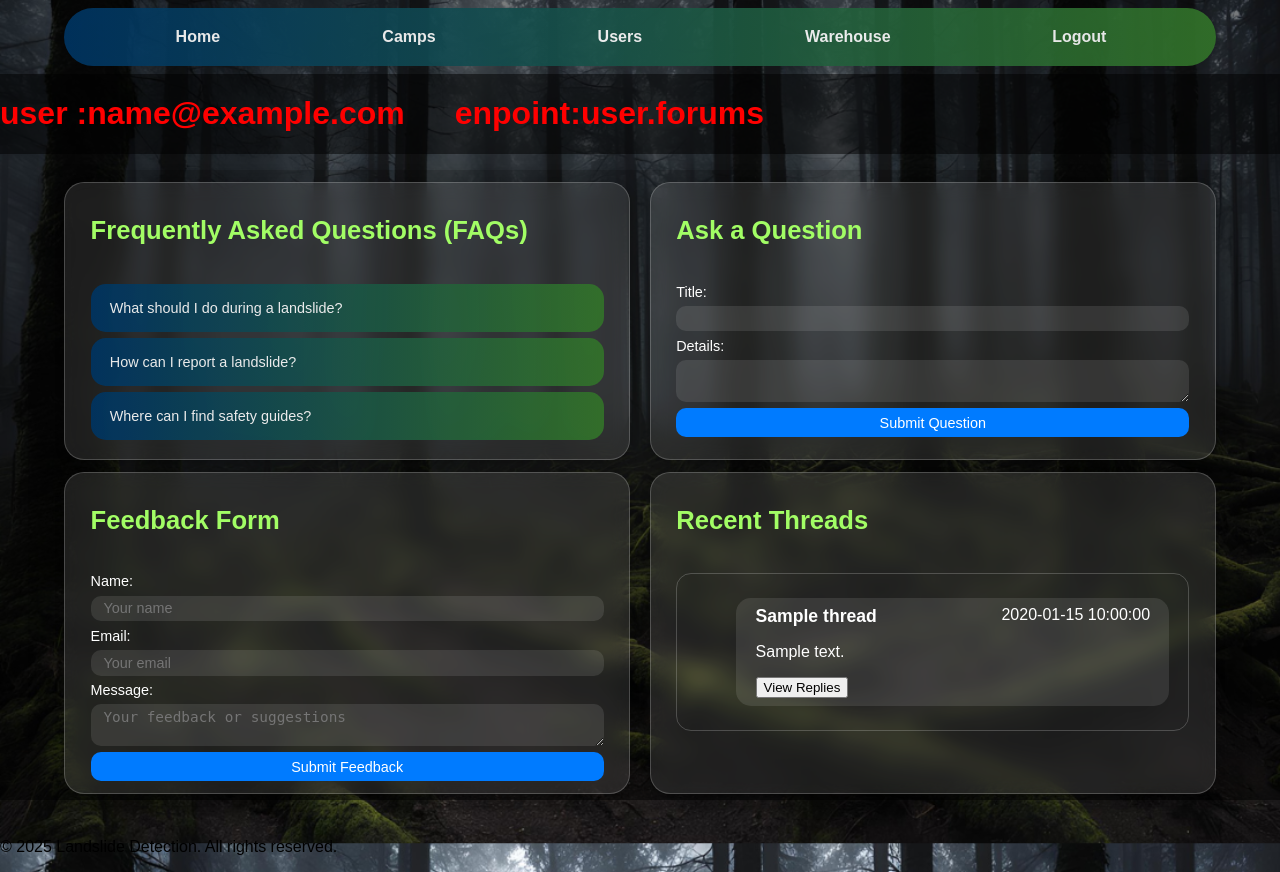
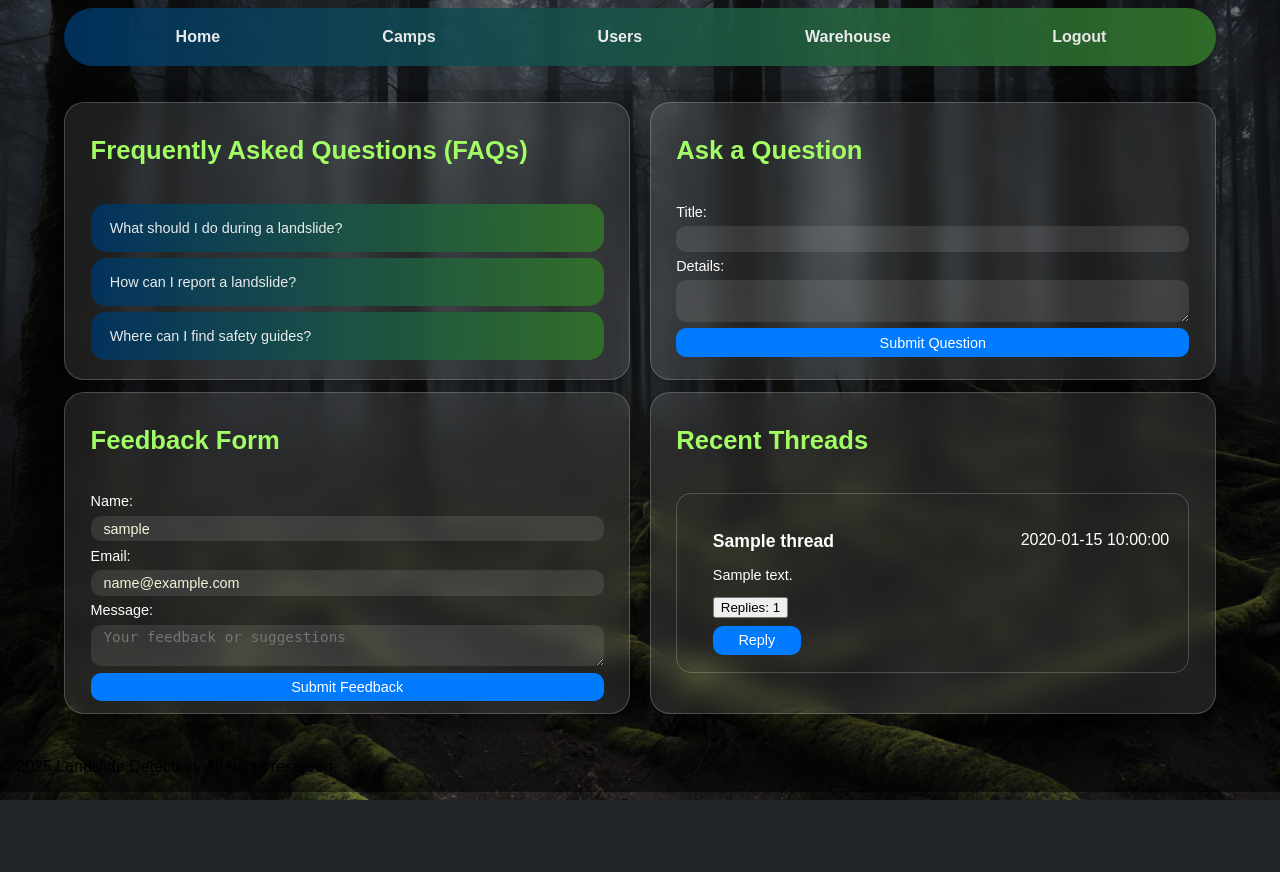
Before and after one commit to Vyshak-NSC/major-project, a Flask app: page /user/forums in a window 1280 px wide. After the commit the page ends 800 px from the top, so only its background shows below. Run offline with Flask 3, Linux system fonts and the light colour scheme; a user stored in the database is signed in; tables that the repository leaves empty hold one stand-in row (values such as "Sample post").

Commit message:
added view thread and replies in forum page. cleanup needed

```diff
--- a/app/blueprints/users/routes.py
+++ b/app/blueprints/users/routes.py
@@ -82,6 +82,15 @@ def get_threads():
     threads = ForumManager.get_all_threads()
     return jsonify(threads)
 
+@user_bp.route('/forums/get_thread/<int:thread_id>', methods=['GET'])
+@login_required
+def get_thread(thread_id):
+    """
+    Retrieve all forum threads.
+    """
+    threads = ForumManager.get_replies_for_thread(thread_id)
+    return jsonify(threads)
+
 @user_bp.route('/forums/add_thread', methods=['GET', 'POST'])
 @login_required
 def add_thread():
@@ -92,7 +101,7 @@ def add_thread():
 
 
 
-@user_bp.route('/forum/replies/<int:thread_id>', methods=['GET'])
+@user_bp.route('/forums/replies/<int:thread_id>', methods=['GET'])
 @login_required
 def get_replies(thread_id):
     """
--- a/app/db_manager.py
+++ b/app/db_manager.py
@@ -350,6 +350,35 @@ class ForumManager:
                 "title": thread.title,
                 "content": thread.content,
                 "user_id": thread.user_id,
+                "replies": [
+                    {
+                        "reply_id": reply.rid,
+                        "content": reply.content,
+                        "user_id": reply.user_id,
+                        "username": (User.query.get(reply.user_id).username if User.query.get(reply.user_id) else ''),
+                        "timestamp": reply.timestamp.strftime("%Y-%m-%d %H:%M:%S")
+                    }
+                    for reply in thread.replies
+                ],  # Convert replies into a JSON-serializable list
+                "timestamp": thread.timestamp.strftime("%Y-%m-%d %H:%M:%S"),
+                "reply_count": len(thread.replies)
+            }
+            for thread in threads
+        ]
+
+    @staticmethod
+    def get_thread(thread_id):
+        """
+        Retrieve all threads.
+        """
+        threads = Thread.query.filter_by(tid=thread_id)
+        return [
+            {
+                "tid": thread.tid,
+                "title": thread.title,
+                "content": thread.content,
+                "user_id": thread.user_id,
+                "replies": thread.replies,
                 "timestamp": thread.timestamp.strftime("%Y-%m-%d %H:%M:%S")
             }
             for thread in threads
--- a/app/static/css/user/forums.css
+++ b/app/static/css/user/forums.css
@@ -132,68 +132,66 @@
     border: 1px solid rgba(255, 255, 255, 0.2); /* Optional: Add border for clarity */
     border-radius: 15px;
     color: #fff;
-    padding: 1vh 1.5vw; /* Padding for the scrollable container */
     margin-bottom: 2vh; /* Space below the container */
 }
 
+
+/* Forum Threads */
 .thread-list {
     list-style: none;
     display: flex;
     flex-direction: column;
-    gap: 0.8vh; /* Slightly reduced gap */
+    gap: 1vh;
 }
 
 .thread-item {
-    background: rgba(255, 255, 255, 0.1);
-    padding: 1vh 1.5vw; /* Slightly reduced padding */
+    padding: .1vh 1.5vw;
+    margin-left: -5%;
     border-radius: 15px;
     transition: all 0.3s ease;
 }
 
-.thread-item:hover {
-    transform: translateY(-5px); /* Lift effect on hover */
-    box-shadow: 0 6px 20px rgba(0, 0, 0, 0.4); /* Enhanced shadow */
-}
-
 .thread-header {
     display: flex;
+    margin-top: 20px;
     justify-content: space-between;
     margin-bottom: 0.5vh;
     transition: transform 0.3s ease;
 }
 
 .thread-header:hover {
-    transform: translateX(5px); /* Slide effect on hover */
+    transform: translateX(5px);
 }
 
 .thread-title {
-    font-size: 1.1rem; /* Slightly reduced font size */
+    font-size: 1.1rem;
     font-weight: bold;
     transition: color 0.3s ease;
 }
 
 .thread-title:hover {
-    color: #ffdd57; /* Brighten title on hover */
-}
-
-.thread-author {
-    font-size: 0.8rem; /* Slightly reduced font size */
-    color: #a2fd65;
-    transition: color 0.3s ease;
-}
-
-.thread-author:hover {
-    color: #fff; /* Brighten author name on hover */
+    color: #ffdd57;
 }
 
 .thread-body {
-    margin-bottom: 0.8vh; /* Slightly reduced margin */
-    font-size: 0.9rem; /* Slightly reduced font size */
+    margin-bottom: 0.8vh;
+    font-size: 0.9rem;
     transition: opacity 0.3s ease;
 }
 
 .thread-body:hover {
-    opacity: 0.8; /* Fade effect on hover */
+    opacity: 0.8;
+}
+
+.replies {
+    margin-left: 20px;
+    padding-left: 10px;
+    border-left: 2px solid rgba(255, 255, 255, 0.2);
+}
+
+.reply {
+    margin-top: 5px;
+    font-size: 0.9rem;
 }
 
 /* Reply Button */
@@ -210,8 +208,8 @@
 }
 
 .reply-button:hover {
-    background: #005bb5; /* Darker blue on hover */
-    transform: scale(1.05); /* Slight zoom effect */
+    background: #005bb5;
+    transform: scale(1.05);
 }
 
 /* Animations */
@@ -223,6 +221,7 @@
         opacity: 1;
     }
 }
+
 @keyframes slideInFromTop {
     0% {
         transform: translateY(-100%);
--- a/app/static/js/forums.js
+++ b/app/static/js/forums.js
@@ -1,25 +1,76 @@
 document.addEventListener("DOMContentLoaded", function () {
     loadThreads();
 });
-
 function loadThreads() {
     fetch("/user/forums/threads")
         .then(response => response.json())
         .then(data => {
             const threadList = document.getElementById("thread-list");
             threadList.innerHTML = ""; // Clear the list
+
             data.forEach(thread => {
                 const threadItem = document.createElement("li");
                 threadItem.className = "thread-item";
+
                 threadItem.innerHTML = `
                     <div class="thread-header">
                         <span class="thread-title">${thread.title}</span>
                         <span class="thread-timestamp">${thread.timestamp}</span>
                     </div>
-                    <p>${thread.content}</p>
-                    <button onclick="loadReplies(${thread.tid})">View Replies</button>
-                    <div class="reply-section" id="replies-${thread.tid}"></div>
+                    <div class="thread-body">
+                        <p>${thread.content}</p>
+                    </div>
+
+                    <div class="thread-stats">
+                    ${thread.reply_count > 0
+                        ? `<button class="toggle-replies" data-thread-id="${thread.tid}">
+                            Replies: ${thread.reply_count}
+                        </button>`
+                        : ""
+                    }
+                </div>
+
+                    <div class="replies" id="replies-${thread.tid}" style="display: none;">
+                        <span>
+                        ${thread.replies.map(reply => `<p><strong>${reply.username}:</strong> ${reply.content}</p>`).join("")}
+                        </span>
+                    </div>
+
+                    <!-- Reply Button -->
+                    <button class="reply-button">Reply</button>
+
+                    <!-- Reply Form (Initially Hidden) -->
+                    <form class="reply-form" style="display: none;">
+                        <label for="reply-text">Your Reply:</label>
+                        <br>
+                        <textarea class="reply-text" placeholder="Type your reply here..." required></textarea>
+                        <br>
+                        <button type="submit">Submit Reply</button>
+                    </form>
                 `;
+
+                console.log(thread.replies);
+                // Attach event listener to the reply button
+                const replyButton = threadItem.querySelector(".reply-button");
+                const replyForm = threadItem.querySelector(".reply-form");
+
+                const listreplies = threadItem.querySelector(".toggle-replies");
+                const replies = threadItem.querySelector(".replies");
+
+                // Only add event listener if the toggle button exists
+                if (listreplies) {
+                    listreplies.addEventListener("click", function () {
+                        replies.style.display = 'block';
+                        listreplies.style.display = 'none';
+                    });
+                }
+
+
+                replyButton.addEventListener("click", function () {
+                    replyButton.style.display = "none"; // Hide the button
+                    replyForm.style.display = "block"; // Show the form
+                });
+
                 threadList.appendChild(threadItem);
             });
         })
@@ -36,15 +87,18 @@ function loadReplies(threadId) {
 
             data.forEach(reply => {
                 const replyItem = document.createElement("p");
-                replyItem.textContent = `${reply.timestamp}: ${reply.content}`;
+                replyItem.innerHTML = `<strong>${reply.user}:</strong> ${reply.content}`;
                 replySection.appendChild(replyItem);
             });
 
+            // Append reply form
             const replyForm = document.createElement("form");
+            replyForm.className = "reply-form";
             replyForm.innerHTML = `
-                <textarea id="reply-content-${threadId}" placeholder="Add a reply..."></textarea>
+                <textarea id="reply-content-${threadId}" placeholder="Add a reply..." required></textarea>
                 <button type="submit">Reply</button>
             `;
+
             replyForm.addEventListener("submit", (event) => submitReply(event, threadId));
             replySection.appendChild(replyForm);
         })
@@ -69,7 +123,7 @@ function submitReply(event, threadId) {
         .then(response => response.json())
         .then(() => {
             contentField.value = ""; // Clear textarea after posting
-            loadReplies(threadId);
+            loadReplies(threadId); // Refresh replies
         })
         .catch(error => console.error("Error submitting reply:", error));
 }
--- a/app/templates/base.html
+++ b/app/templates/base.html
@@ -59,10 +59,10 @@
         </div>
     </header>
     {% if current_user %}
-        <span style="display: flex; gap: 50px;background-color: rgba(0,0,0,0.5);">
+        <!-- <span style="display: flex; gap: 50px;background-color: rgba(0,0,0,0.5);">
             <h1 style="color: red;">user   :{{current_user.email}}</h1>
             <h1 style="color: red;">enpoint:{{request.endpoint}}</h1>
-        </span>
+        </span> -->
     {% else %}
     <h1 style="color: red;">Hi</h1>
     {% endif %}
--- a/app/templates/user/forums.html
+++ b/app/templates/user/forums.html
@@ -51,10 +51,10 @@
                 <h2>Feedback Form</h2>
                 <form action="{{ url_for('user.submit_feedback') }}" method="post" id="feedback-form">
                     <label for="feedback-name">Name:</label>
-                    <input type="text" id="feedback-name" name="feedback-name" placeholder="Your name" required>
+                    <input type="text" id="feedback-name" name="feedback-name" value="{{ current_user.username }}" placeholder="Your name" required>
 
                     <label for="feedback-email">Email:</label>
-                    <input type="email" id="feedback-email" name="feedback-email" placeholder="Your email" required>
+                    <input type="email" id="feedback-email" name="feedback-email" value="{{ current_user.email }}" placeholder="Your email" required>
 
                     <label for="feedback-message">Message:</label>
                     <textarea id="feedback-message" name="feedback-message" placeholder="Your feedback or suggestions" required></textarea>
```
Also changed, not shown: instance/site.db.
